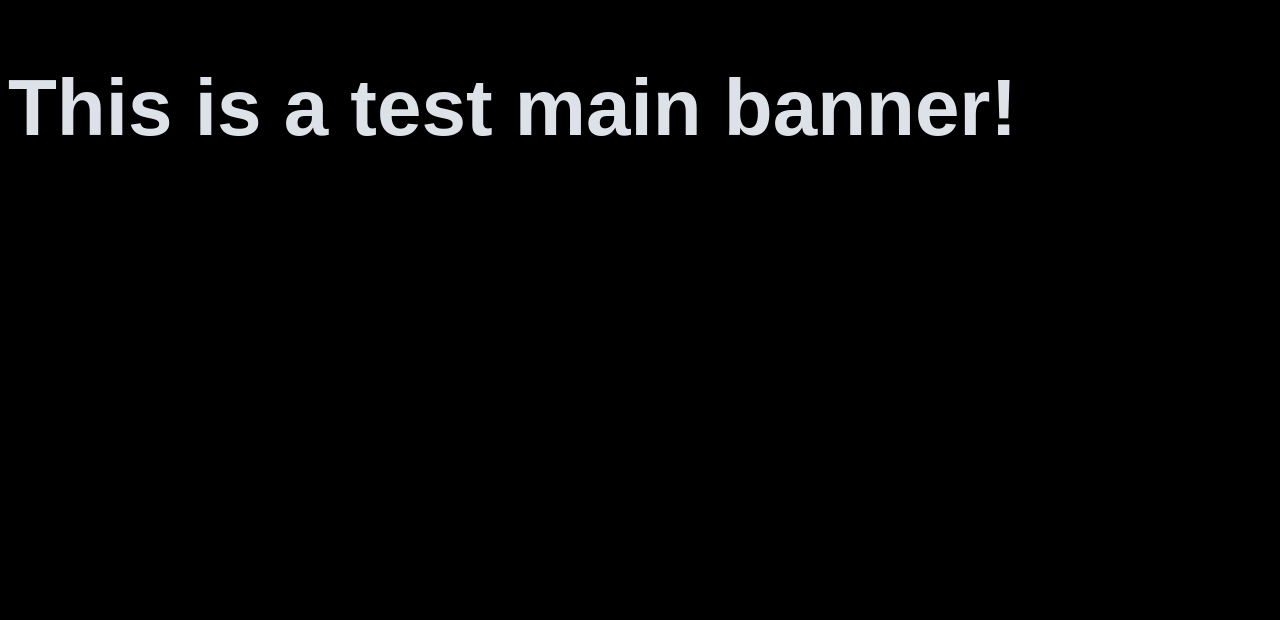
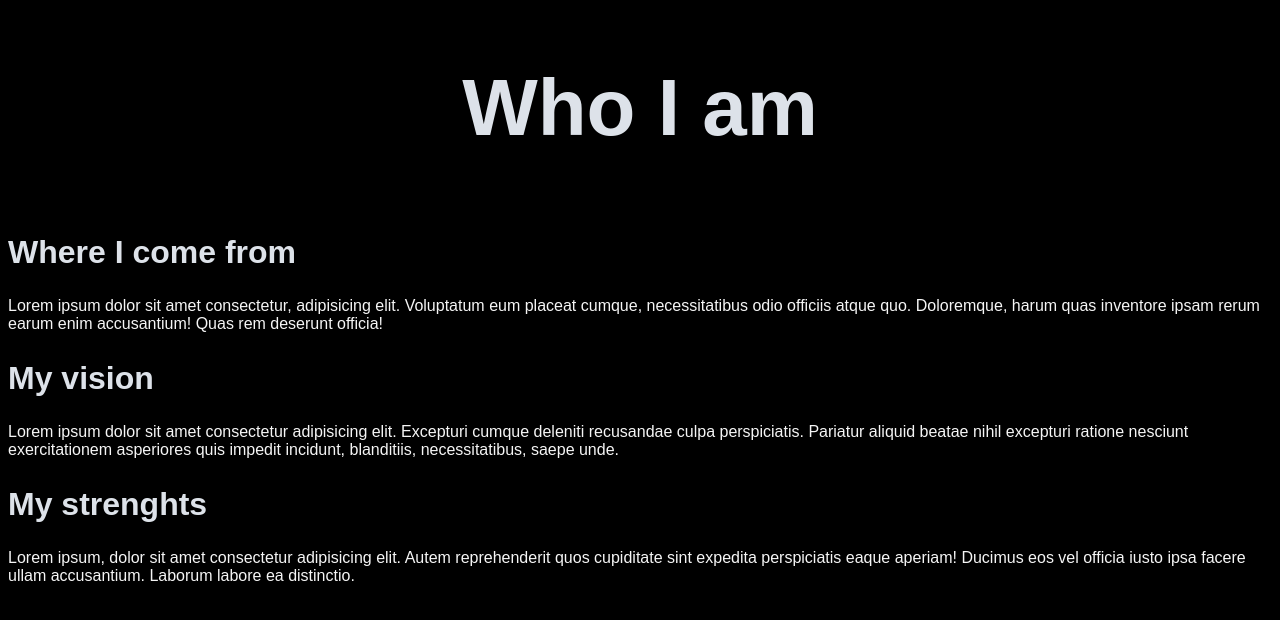
Before and after one commit to agustinZavalaAguilar/portfolio3-wp, a PHP site: page /html/about.html in a window 1280 px wide. Shown: the top 620 px of the page. Run offline with PHP 8.4, Linux system fonts and the light colour scheme.

Commit message:
Initial about page styling, center heading

```diff
--- a/css/style.css
+++ b/css/style.css
@@ -13,6 +13,15 @@ h1, h2 {
 body {
     display: flex;
     flex-direction: column;
+}
+
+p {
+    color: whitesmoke;
+    font-family: sans-serif;
+}
+.common {
+  text-align: center;
+
 }
 
 /*-------------Header---------------------*/
--- a/html/about.html
+++ b/html/about.html
@@ -10,8 +10,17 @@
     <link href="https://fonts.googleapis.com/css2?family=Fira+Sans&display=swap" rel="stylesheet">
 </head>
 <header>
-    <h1>This is a test main banner!</h1>
+    <h1 class="common title" >Who I am</h1>
 </header>
 <body>
+    <div class="text presentation">
+        <h2>Where I come from</h2>
+        <p>Lorem ipsum dolor sit amet consectetur, adipisicing elit. Voluptatum eum placeat cumque, necessitatibus odio officiis atque quo. Doloremque, harum quas inventore ipsam rerum earum enim accusantium! Quas rem deserunt officia!</p>
+        <h2>My vision</h2>
+        <p>Lorem ipsum dolor sit amet consectetur adipisicing elit. Excepturi cumque deleniti recusandae culpa perspiciatis. Pariatur aliquid beatae nihil excepturi ratione nesciunt exercitationem asperiores quis impedit incidunt, blanditiis, necessitatibus, saepe unde.</p>
+        <h2>My strenghts</h2>
+        <p>Lorem ipsum, dolor sit amet consectetur adipisicing elit. Autem reprehenderit quos cupiditate sint expedita perspiciatis eaque aperiam! Ducimus eos vel officia iusto ipsa facere ullam accusantium. Laborum labore ea distinctio.</p>
+
+    </div>
 
 </body>
```
